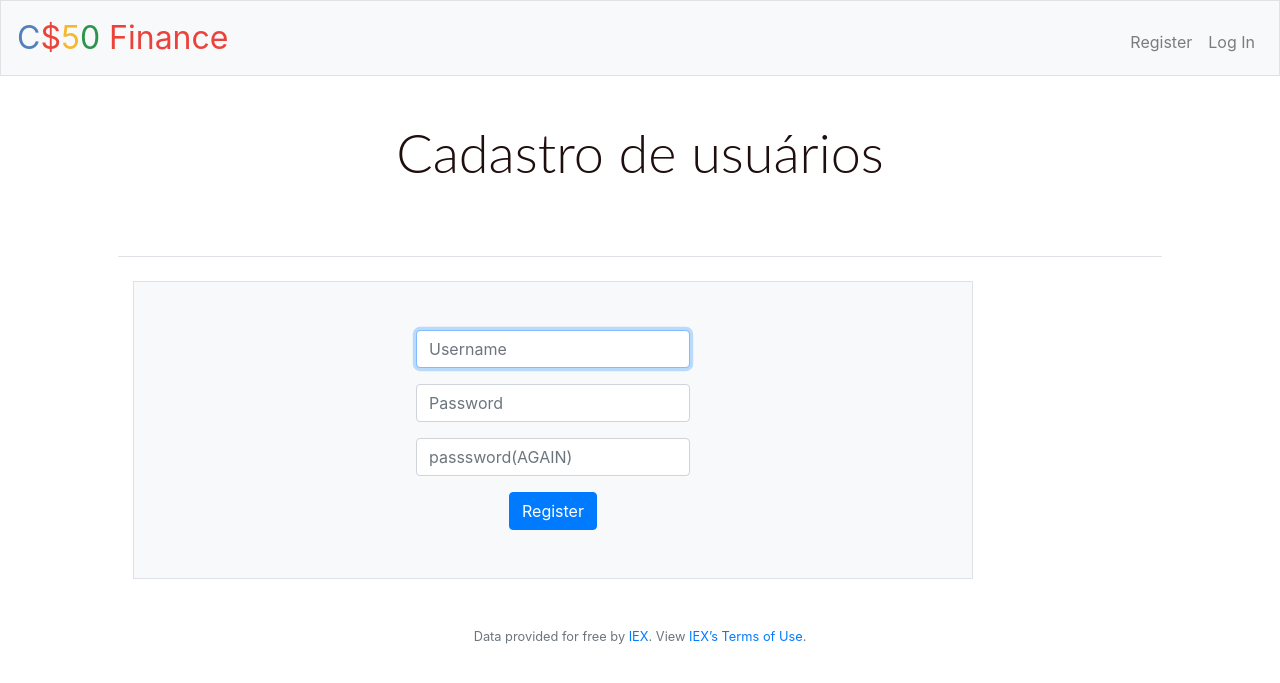
After one commit to TalesGarden/CS50-Finance, a Flask app: template templates/register.html in a window 1280 px wide. The commit adds this page. Shown: the top 683 px of the page. Run offline with Flask 2, Linux system fonts and the light colour scheme; the template is opened without the code that fills it, so the values that code supplies are empty; some libraries are stand-ins or nearby versions.

Commit message:
tryConectDatabase

```diff
--- a/application.py
+++ b/application.py
@@ -72,7 +72,6 @@ def login():
 
     # User reached route via POST (as by submitting a form via POST)
     if request.method == "POST":
-
         # Ensure username was submitted
         if not request.form.get("username"):
             return apology("must provide username", 403)
@@ -119,9 +118,39 @@ def quote():
 
 @app.route("/register", methods=["GET", "POST"])
 def register():
-    """Register user"""
-    return apology("TODO")
 
+    if request.method == "POST":
+         # Ensure username was submitted
+        if not request.form.get("username"):
+            return apology("must provide username", 403)
+
+        # Ensure password was submitted
+        elif not request.form.get("password"):
+            return apology("must provide password", 403)
+
+        elif not request.form.get("confirmationPassword"):
+            return apology("must Confirm the password", 403)
+
+        elif request.form.get("confirmationPassword") != request.form.get("password"):
+            return apology("The password must be the same", 403)
+
+        name = request.form.get("username")
+        password = request.form.get("password")
+        passwordHash = generate_password_hash(password)
+
+        # Query database for username
+        rows = db.execute("SELECT * FROM users WHERE username = ?", name)
+
+        # Ensure username exists and password is correct
+        if len(rows) == 1:
+            return apology("The user alredy exist", 403)
+
+            """Register user"""
+        rows = db.execute("INSERT INTO users VALUES(?, ?)", name, passwordHash)
+
+
+    else:
+        return render_template("register.html")
 
 @app.route("/sell", methods=["GET", "POST"])
 @login_required
--- a/static/styles.css
+++ b/static/styles.css
@@ -45,3 +45,4 @@ main img
     /* Constrain images on small screens */
     max-width: 100%;
 }
+h1 { color: #1f0e0e; font-family: 'Lato', sans-serif; font-size: 54px; font-weight: 300; line-height: 58px; margin: 0 0 58px; }
--- /dev/null
+++ b/templates/register.html
@@ -0,0 +1,27 @@
+{% extends "layout.html" %}
+
+{% block title %}
+    register
+{% endblock %}
+
+{% block main %}
+<header class="pb-3 mb-4 border-bottom">
+    <h1>Cadastro de usuários</h1>
+</header>
+<div class="col-md-10">
+    <div class="h-100 p-5 bg-light border rounded-3">
+        <form action="/register" method="post">
+            <div class="form-group">
+                <input autocomplete="off" autofocus class="form-control" name="username" placeholder="Username" type="text">
+            </div>
+            <div class="form-group">
+                <input class="form-control" name="password" placeholder="Password" type="password">
+            </div>
+            <div class="form-group">
+                <input class="form-control" name="confirmationPassword" placeholder="passsword(AGAIN)" type="password">
+            </div>
+            <button class="btn btn-primary" type="submit">Register</button>
+        </form>
+    </div>
+
+{% endblock %}
--- a/token API .txt
+++ b/token API .txt
@@ -1,3 +1,7 @@
 
 Account No. 28508865e0a130242598c6da7cb54c47
 API TOKEN : pk_9628dc27f46044c59c00965acd8485cf
+
+
+$ export API_KEY=value
+export API_KEY=pk_9628dc27f46044c59c00965acd8485cf
```
